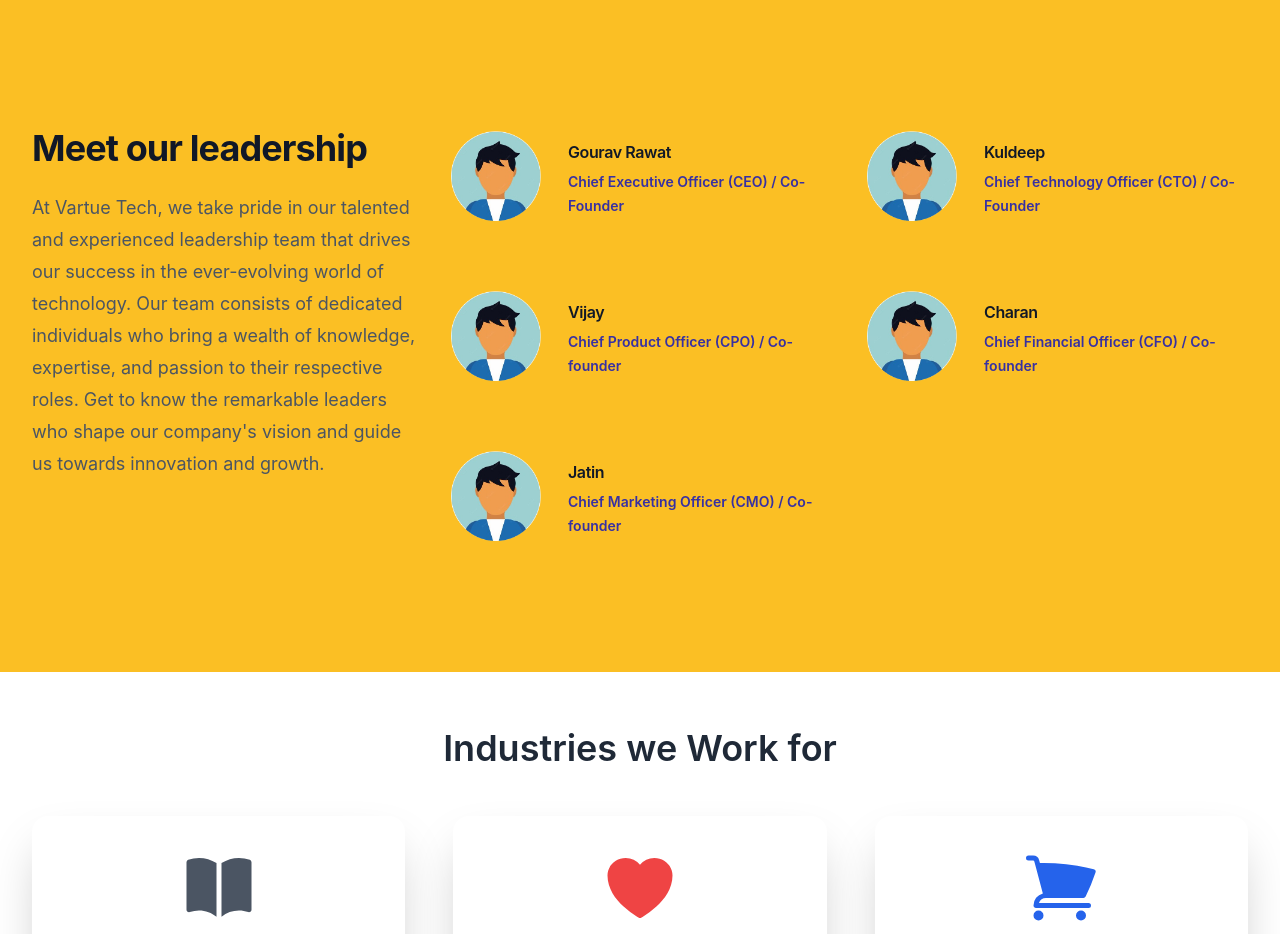
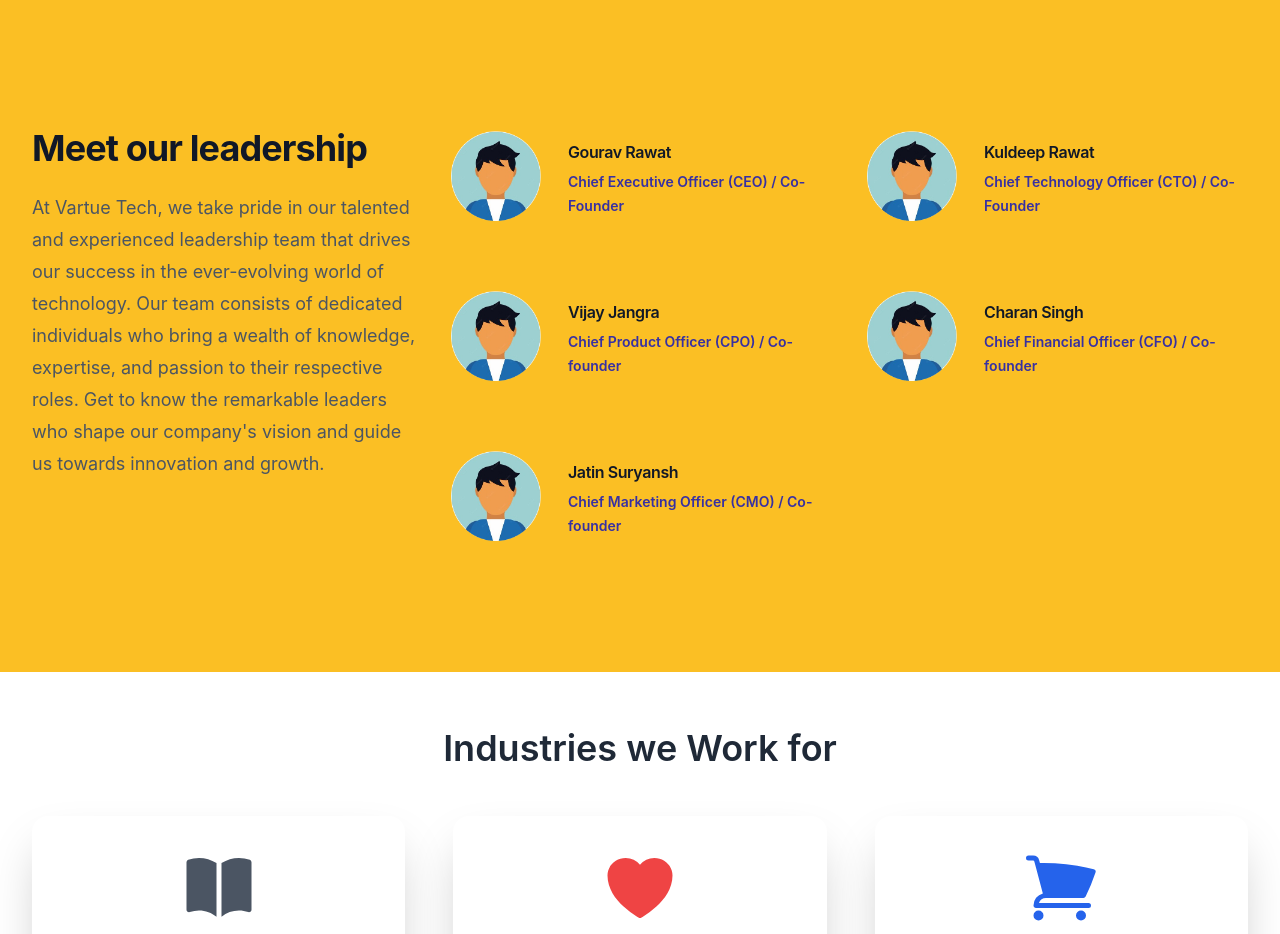
Before and after one commit to vartuetech/vartuetech, a React (Vite) app: page / in a window 1280 px wide. Shown: the part 1420-2354 px from the top of the page. Built offline with nearby package versions, Linux system fonts and the light colour scheme.

Commit message:
Update home.jsx

```diff
--- a/src/screens/home.jsx
+++ b/src/screens/home.jsx
@@ -19,22 +19,22 @@
     imageUrl: "./avatar.png",
   },
   {
-    name: "Kuldeep",
+    name: "Kuldeep Rawat",
     role: "Chief Technology Officer (CTO) / Co-Founder",
     imageUrl: "./avatar.png",
   },
   {
-    name: "Vijay",
+    name: "Vijay Jangra",
     role: "Chief Product Officer (CPO) / Co-founder",
     imageUrl: "./avatar.png",
   },
   {
-    name: "Charan",
+    name: "Charan Singh",
     role: "Chief Financial Officer (CFO) / Co-founder",
     imageUrl: "./avatar.png",
   },
   {
-    name: "Jatin",
+    name: "Jatin Suryansh",
     role: "Chief Marketing Officer (CMO) / Co-founder",
     imageUrl: "./avatar.png",
   },
```
